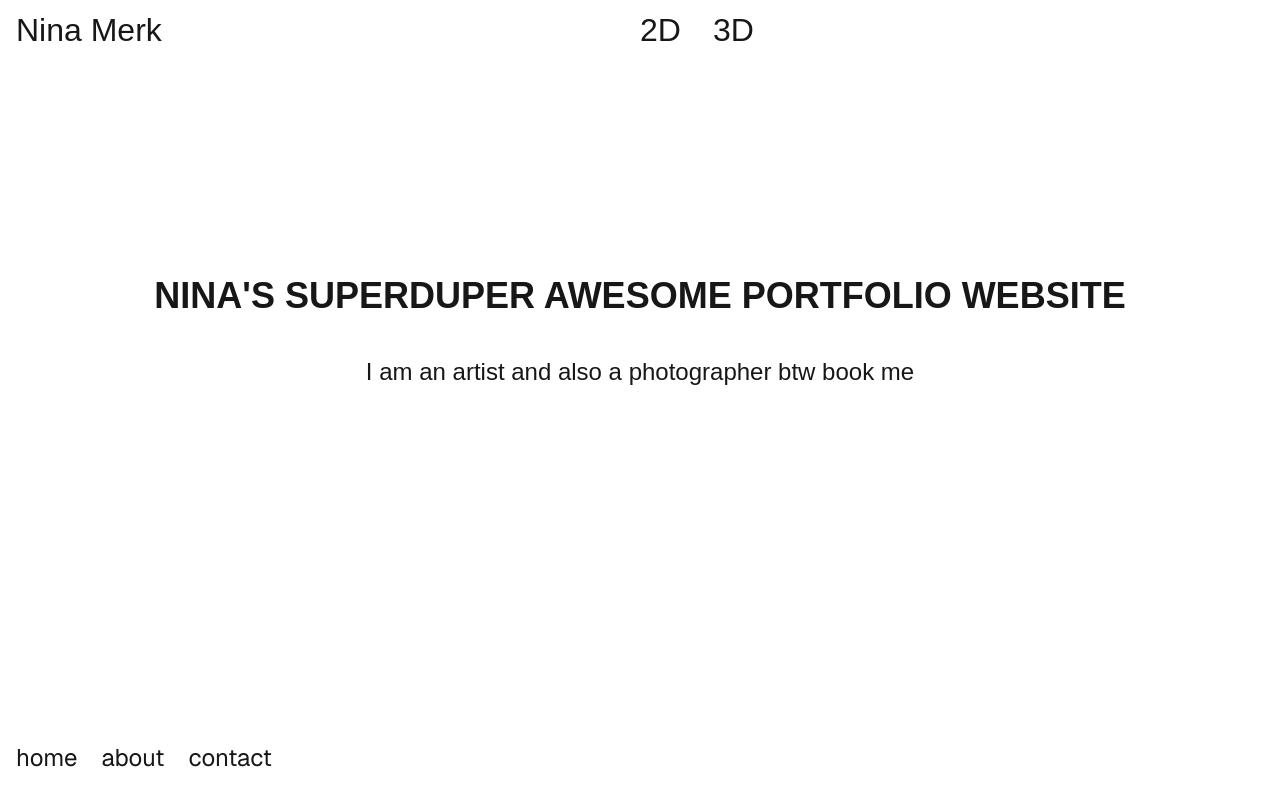
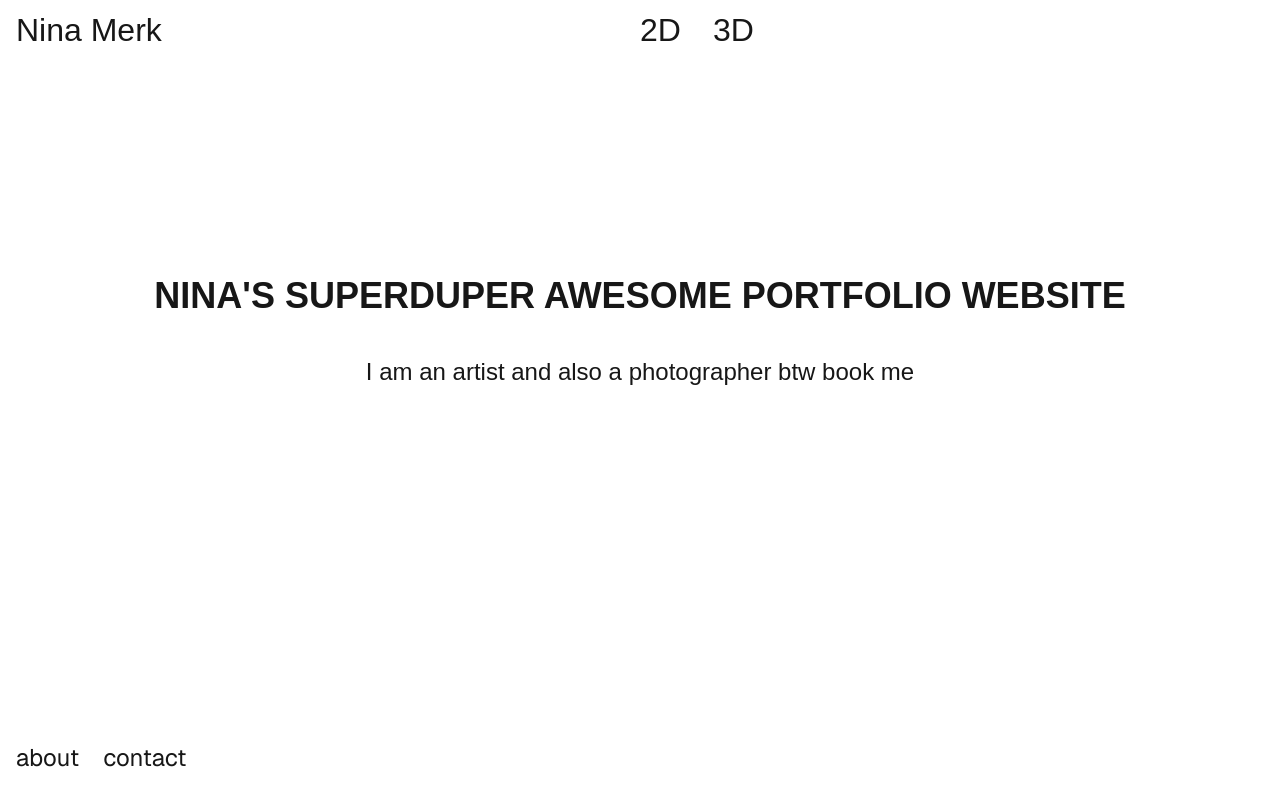
Before and after one commit to OvanRheenen/portfolio-website, a Next.js app: page / in a window 1280 px wide. Built offline with nearby package versions, Linux system fonts and the light colour scheme.

Commit message:
Update Footer navbar to not include current pathname

```diff
--- a/src/app/(app)/components/layout/Footer/index.tsx
+++ b/src/app/(app)/components/layout/Footer/index.tsx
@@ -2,6 +2,7 @@
 
 import styles from "./Footer.module.css";
 import Link from "next/link";
+import { usePathname } from "next/navigation";
 
 const navItems = {
 	'/': 				{ name: 'home'},
@@ -10,14 +11,19 @@ const navItems = {
 }
 
 export default function Footer() {
+	const pathname = usePathname();
+
 	return (
 		<footer>
 			<nav className={styles['footer-nav']}>
-				{Object.entries(navItems).map(([path, { name }]) => (
-					<Link key={path} href={path}>
-						{name}
-					</Link>
-				))}
+				{Object.entries(navItems).map(([path, { name }]) => {
+        	if (path === pathname) return null;
+        	return (
+          	<Link key={path} href={path}>
+            	{name}
+          	</Link>
+        	);
+      	})}
 			</nav>
 		</footer>
 	);
```
